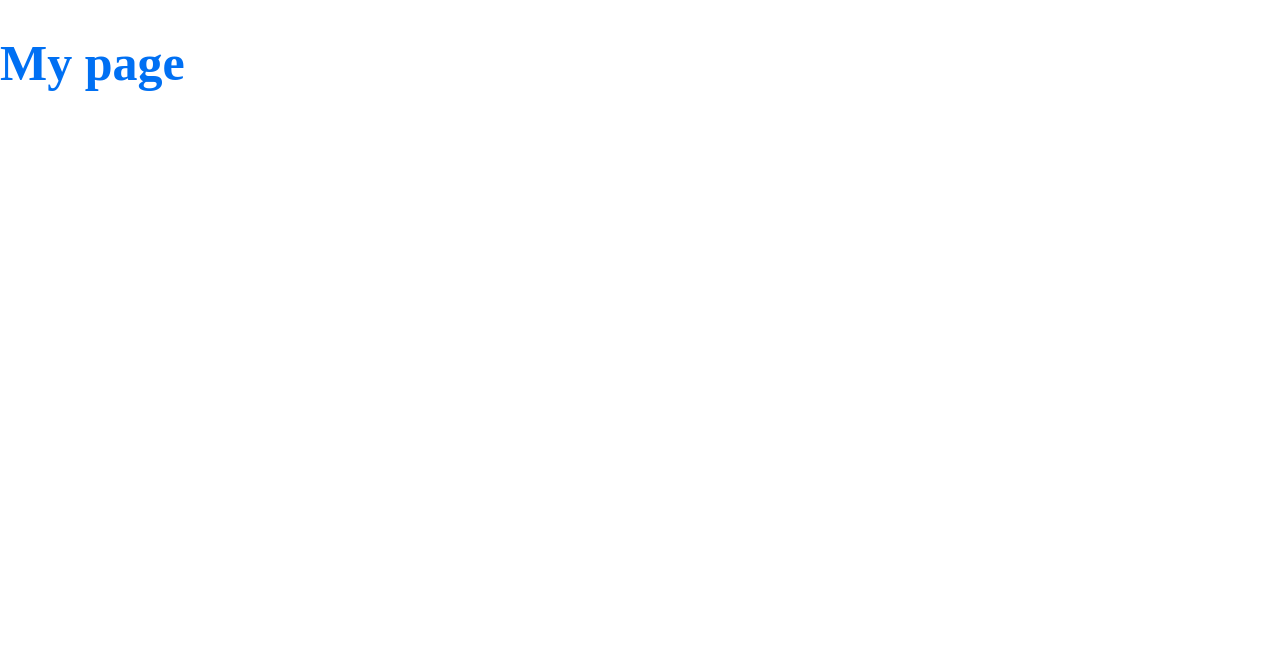
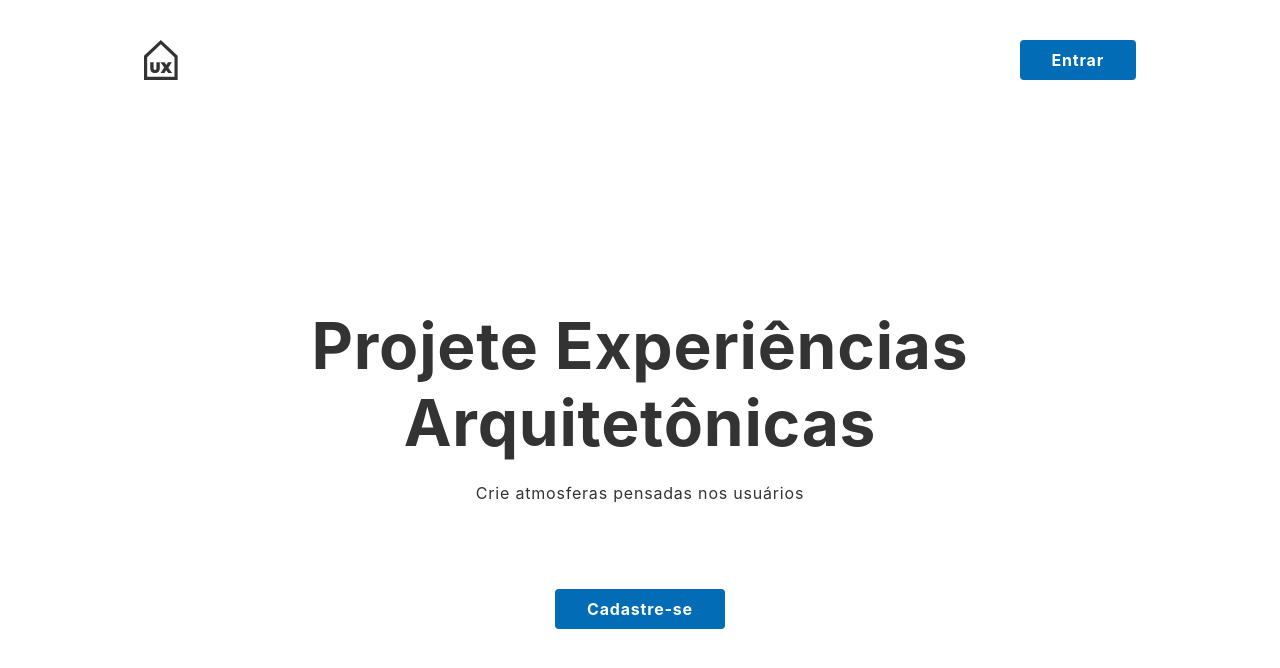
Before and after one commit to fischerafael/ux-arq-client, a Next.js app: page / in a window 1280 px wide. Shown: the top 668 px of the page. Built offline with nearby package versions, Linux system fonts and the light colour scheme.

Commit message:
landing page

```diff
--- /dev/null
+++ b/src/external/ui/molecules/Button/index.ts
@@ -0,0 +1,15 @@
+import styled from 'styled-components'
+
+export const DefaultButton = styled.button`
+    background: ${({ theme }) => theme.colors.primary};
+    color: white;
+
+    height: 2.5rem;
+    padding: 0 2rem;
+    font-size: 1rem;
+
+    &:hover {
+        color: ${({ theme }) => theme.colors.primary};
+        background: white;
+    }
+`
--- /dev/null
+++ b/src/external/ui/molecules/Flex/index.ts
@@ -0,0 +1,9 @@
+import styled from 'styled-components'
+
+export const FlexContainer = styled.div`
+    display: flex;
+    align-items: center;
+    justify-content: center;
+    width: 100%;
+    height: 100%;
+`
--- /dev/null
+++ b/src/external/ui/molecules/Text/index.ts
@@ -0,0 +1,20 @@
+import styled from 'styled-components'
+
+export const Title = styled.h1`
+    font-size: 4rem;
+    font-weight: black;
+    letter-spacing: 0.05rem;
+
+    color: #333333;
+    text-align: center;
+`
+
+export const SubTitle = styled.h2`
+    font-size: 1rem;
+    font-weight: normal;
+    line-height: 2rem;
+    letter-spacing: 0.05rem;
+
+    color: #333333;
+    text-align: center;
+`
--- /dev/null
+++ b/src/external/ui/pages/Home/index.tsx
@@ -0,0 +1,14 @@
+import React from 'react'
+import HeroSection from '../../templates/HeroSection'
+import NavBar from '../../templates/NavBar'
+
+const HomePage = () => {
+    return (
+        <>
+            <NavBar />
+            <HeroSection />
+        </>
+    )
+}
+
+export default HomePage
--- /dev/null
+++ b/src/external/ui/templates/HeroSection/index.tsx
@@ -0,0 +1,29 @@
+import React from 'react'
+import { DefaultButton } from '../../molecules/Button'
+import { FlexContainer } from '../../molecules/Flex'
+import { SubTitle, Title } from '../../molecules/Text'
+
+const HeroSection = () => {
+    return (
+        <FlexContainer as="main" style={{ minHeight: '85vh' }}>
+            <FlexContainer
+                as="section"
+                style={{
+                    maxWidth: '1024px',
+                    padding: '0 1rem',
+                    flexDirection: 'column'
+                }}
+            >
+                <Title style={{ padding: '1rem 0', maxWidth: '800px' }}>
+                    Projete Experiências Arquitetônicas
+                </Title>
+                <SubTitle>Crie atmosferas pensadas nos usuários</SubTitle>
+                <DefaultButton style={{ marginTop: '5rem' }}>
+                    Cadastre-se
+                </DefaultButton>
+            </FlexContainer>
+        </FlexContainer>
+    )
+}
+
+export default HeroSection
--- /dev/null
+++ b/src/external/ui/templates/NavBar/index.tsx
@@ -0,0 +1,23 @@
+import React from 'react'
+import { DefaultButton } from '../../molecules/Button'
+import { FlexContainer } from '../../molecules/Flex'
+
+const NavBar = () => {
+    return (
+        <FlexContainer as="header" style={{ height: '15vh' }}>
+            <FlexContainer
+                as="nav"
+                style={{
+                    maxWidth: '1024px',
+                    justifyContent: 'space-between',
+                    padding: '0 1rem'
+                }}
+            >
+                <img src="/ui/logo-header-nav.svg" alt="Logo UX.Arq" />
+                <DefaultButton>Entrar</DefaultButton>
+            </FlexContainer>
+        </FlexContainer>
+    )
+}
+
+export default NavBar
--- a/src/pages/_app.tsx
+++ b/src/pages/_app.tsx
@@ -1,18 +1,6 @@
-import { createGlobalStyle, ThemeProvider } from 'styled-components'
-
-const GlobalStyle = createGlobalStyle`
-  body {
-    margin: 0;
-    padding: 0;
-    box-sizing: border-box;
-  }
-`
-
-const theme = {
-  colors: {
-    primary: '#0070f3',
-  },
-}
+import { ThemeProvider } from 'styled-components'
+import { GlobalStyle } from '../styles/global-style'
+import { theme } from '../styles/theme'
 
 export default function App({ Component, pageProps }) {
     return (
--- a/src/pages/index.tsx
+++ b/src/pages/index.tsx
@@ -1,10 +1,5 @@
-import styled from 'styled-components'
+import HomePage from '../external/ui/pages/Home'
 
-const Title = styled.h1`
-  font-size: 50px;
-  color: ${({ theme }) => theme.colors.primary};
-`
-
-export default function Home() {
-  return <Title>My page</Title>
+export default function home() {
+    return <HomePage />
 }
--- /dev/null
+++ b/src/styles/global-style/index.ts
@@ -0,0 +1,53 @@
+import { createGlobalStyle } from 'styled-components'
+
+export const GlobalStyle = createGlobalStyle`
+    * {
+        margin: 0;
+        padding: 0;
+        box-sizing: border-box
+    }
+
+    html {
+        font: 400 16px;
+        font-size: 100%;
+        font-family: -apple-system, BlinkMacSystemFont, 'Segoe UI', Roboto, Oxygen, Ubuntu, Cantarell, 'Open Sans', 'Helvetica Neue', sans-serif;
+    }
+
+    button {
+        display: flex;
+        align-items: center;
+        justify-content: center;
+        font-family: inherit;
+        cursor: pointer;
+        transition: 0.5s;
+        font-weight: bold;
+        letter-spacing: 0.05rem;
+        border-radius: 0.25rem;
+        border: none;
+        outline: none;
+    }
+
+    @media(max-width: 1024px) {
+        html {
+            font-size: 95%;
+        }
+    }
+
+    @media(max-width: 800px) {
+        html {
+            font-size: 90%;
+        }
+    }
+
+    @media(max-width: 800px) {
+        html {
+            font-size: 85%;
+        }
+    }
+
+    @media(max-width: 480px) {
+        html {
+            font-size: 75%;
+        }
+    }
+`
--- /dev/null
+++ b/src/styles/theme/index.ts
@@ -0,0 +1,5 @@
+export const theme = {
+    colors: {
+        primary: '#026CB6'
+    }
+}
```
Also changed, not shown: public/ui/logo-header-nav.svg (added). Lines whose indentation alone changed are shown as unchanged.
